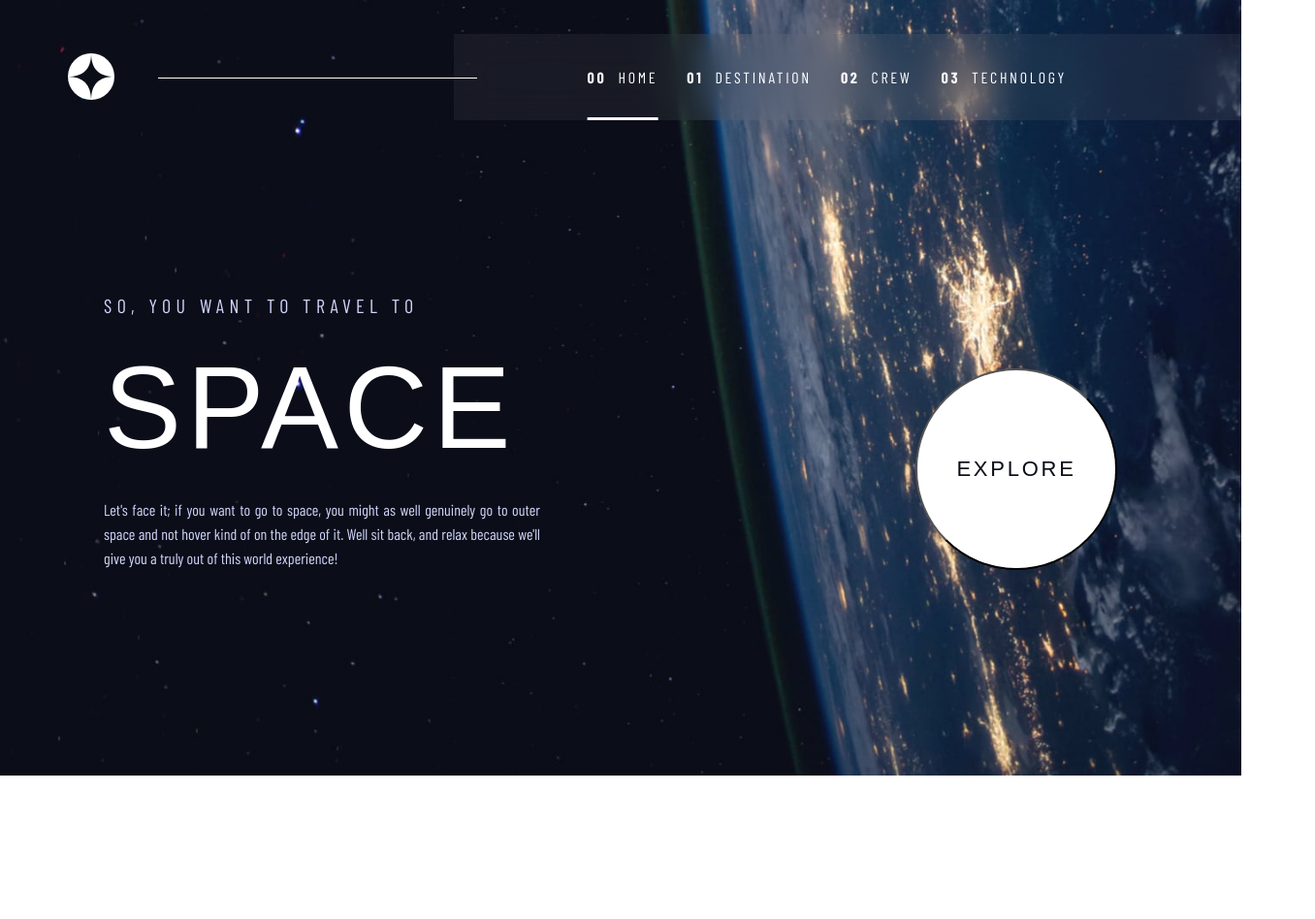
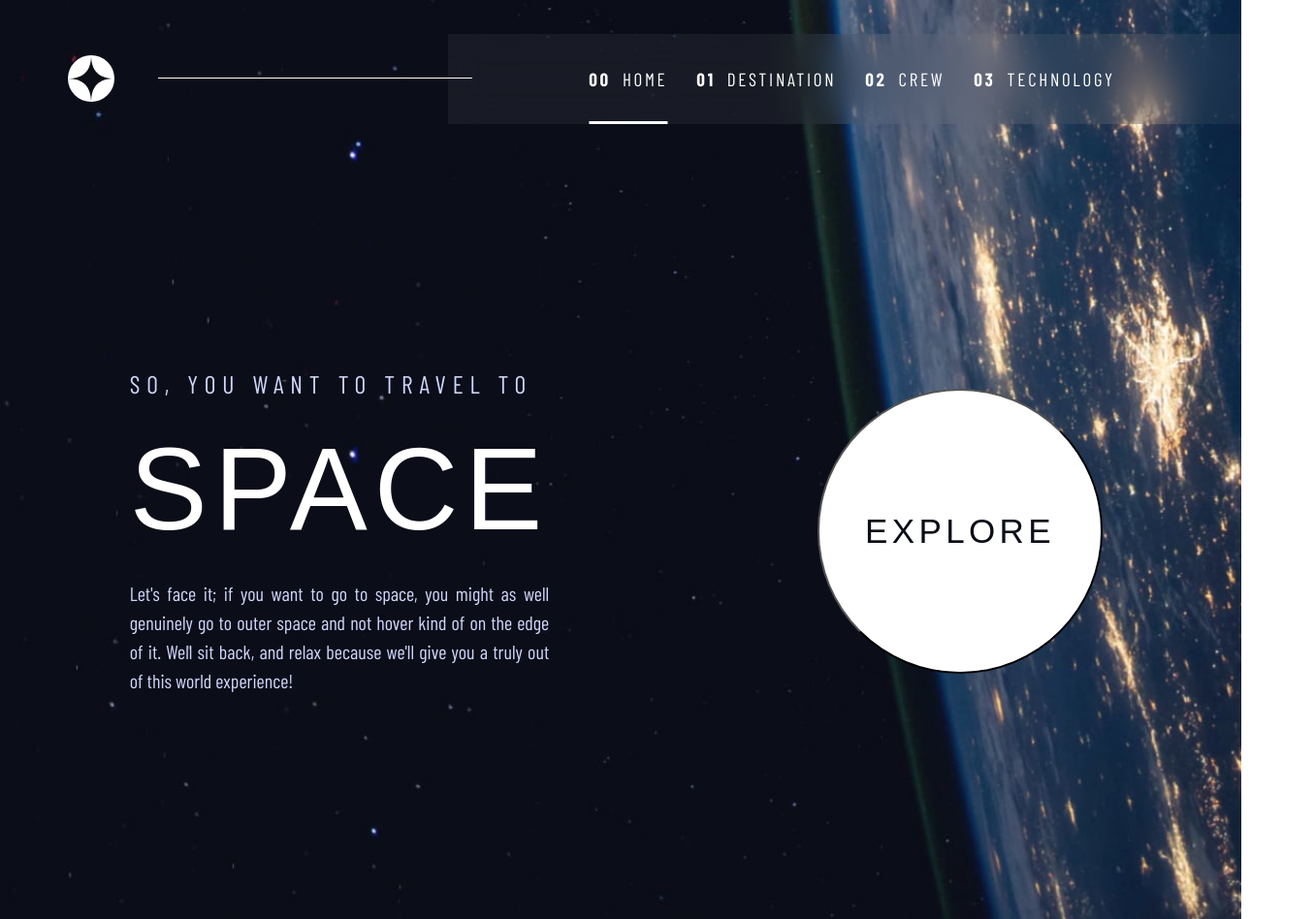
Before and after one commit to Xandreyyy/fmentor-solution2-mobilefirst, a website: page index.html in a window 1280 px wide. Shown: the whole page at 97% size, 1356 px wide, since content can reach past the window. Before the commit the page ends 800 px from the top, so only its background shows below. Drawn offline with nearby package versions, Linux system fonts and the light colour scheme.

Commit message:
new feature

```diff
--- a/index.html
+++ b/index.html
@@ -15,7 +15,6 @@
   <custom-header>
   </custom-header>
   <main class="container">
-    <div id="wrapper">
     <div class="inner-container">
       <div class="content-wrapper">
         <h1 class="secondary-title">SO, YOU WANT TO TRAVEL TO <span class="primary-title">SPACE</span></h1>
@@ -33,7 +32,6 @@
         </button>
       </a>
     </div>
-    </div>
   </main>
 </body>
 </html>
--- a/src/components/header.scss
+++ b/src/components/header.scss
@@ -3,7 +3,7 @@
 
 nav{
     font-family: variables.$secondaryFF;
-    font-size: 1.6rem;
+    font-size: clamp(1.9rem, 1.8vw, 1.6rem);
     letter-spacing: 0.27rem;
     z-index: 2;
     &.offcanvas{
@@ -18,12 +18,6 @@ nav{
     &.disappear{
         animation: burgerClosed 0.5s backwards;
     }
-}
-
-.container{
-    margin: 0px auto;
-    max-width: 1440px;
-    width: 100%;
 }
 
 #iconsWrapper{
@@ -200,7 +194,7 @@ img[alt="Logo"], .burger-menu{
         order: 2;
     }
     #burgerList{
-        padding: 0px 16.5rem 0px 12.3rem;
+        padding: 0px max(9vw, 9rem) 0px max(8vw, 13rem);
         .nav-link{
             display: flex;
             column-gap: 12px;
--- a/src/destination.scss
+++ b/src/destination.scss
@@ -9,14 +9,8 @@ body{
     background-image: variables.$destinationbgMobile;
     background-size: cover;
     display: grid;
+    grid-template-rows: min-content 100vh;
     row-gap: 2rem;
-}
-
-.container{
-    margin: 0px auto;
-    max-width: 1440px;
-    padding: 0rem 2.4rem;
-    width: 100%;
 }
 
 .primary-title{
@@ -93,18 +87,13 @@ body{
     }
 }
 
-div.container{
-    display: grid;
-    row-gap: 5em;
-    h2{
-        text-align: center;
-        color: variables.$secondaryColor;
-    }
+div.container h2{
+    text-align: center;
+    color: variables.$secondaryColor;
 }
 
 main{
     display: grid;
-    text-align: center;
     #planetImg{
         max-width: 20rem;
         place-self: center;
@@ -153,9 +142,6 @@ main{
         background-size: cover;
         background-repeat: no-repeat;
     }
-    div.container h2{
-        width: 40%;
-    }
     .planets-menu{
         justify-content: initial;
         padding: 0em 0em 2em 0em;
--- a/src/index.scss
+++ b/src/index.scss
@@ -9,16 +9,9 @@ body{
     background-image: variables.$homebgMobile;
     background-size: cover;
     display: grid;
-    grid-template-rows: min-content 75vh;
+    grid-template-rows: min-content 100vh;
     row-gap: 2rem;
     overflow: hidden;
-}
-
-.container{
-    margin: 0px auto;
-    max-width: 1440px;
-    padding: 0rem 2.4rem;
-    width: 100%;
 }
 
 .inner-container .secondary-title{
@@ -38,18 +31,16 @@ body{
 .secondary-title{
     color: variables.$primaryColor;
     font-family: variables.$secondaryFF;
-    font-size: clamp(1.4rem, 2vw, 2rem);
+    font-size: clamp(1.4rem, 2vw, 2.6rem);
     font-weight: normal;
     letter-spacing: 0.27em;
 }
 
 .p-text{
-    margin: 0px auto;
     color: variables.$primaryColor;
     font-family: variables.$secondaryFF;
-    font-size: clamp(1.5rem, 2vw, 1.6rem);
-    line-height: 2.5rem;
-    max-width: 450px;
+    font-size: clamp(1.8rem, 2vw, 2rem);
+    line-height: 1.5em;
     width: 100%;
 }
 
@@ -59,18 +50,10 @@ main{
     text-align: center;
 }
 
-.inner-container{
-    display: grid;
-    place-items: center;
+.content-wrapper{
+    max-width: min-content;
 }
 
-#wrapper{
-    display: grid;
-    gap: 10rem;
-}
-
-.container-button{
-    align-self: end;
 #exploreButton{
     aspect-ratio: 1;
     background-color: variables.$secondaryColor;
@@ -79,13 +62,13 @@ main{
     display: inline-flex;
     align-items: center;
     justify-content: center;
-        padding: 3em;
+    padding: 3.5em;
     position: relative;
     z-index: 1;
     #buttonTitle{
         color: #0B0D17;
         font-family: variables.$primaryFF;
-            font-size: clamp(1.5rem, 2.7vw, 2.2rem);
+        font-size: clamp(1.5rem, 3vw, 3.5rem);
         font-weight: lighter;
         letter-spacing: 0.125em;
     }
@@ -105,7 +88,6 @@ main{
         transform: scale(1.8);
     }
 }
-}
 
 @media screen and (min-width: 600px){
     body{
@@ -121,8 +103,16 @@ main{
         background-size: cover;
         background-repeat: no-repeat;
     }
-    #wrapper{
-        grid-template-columns: repeat(2, 50%);
+    main{
+        grid-template-columns: minmax(3rem, 1fr) repeat(2, 50%) minmax(3rem, 1fr);
+        grid-row: 2;
+        place-items: center;
+        .inner-container{
+            grid-column: 2;
+        }
+        .container-button{
+            grid-column: 3;
+        }
         .secondary-title{
             text-align: start;
         }
```
Also changed, not shown: build/destinationStyle.css, build/headerStyles.css, build/style.css, 3 other files. Lines whose indentation alone changed are shown as unchanged.
